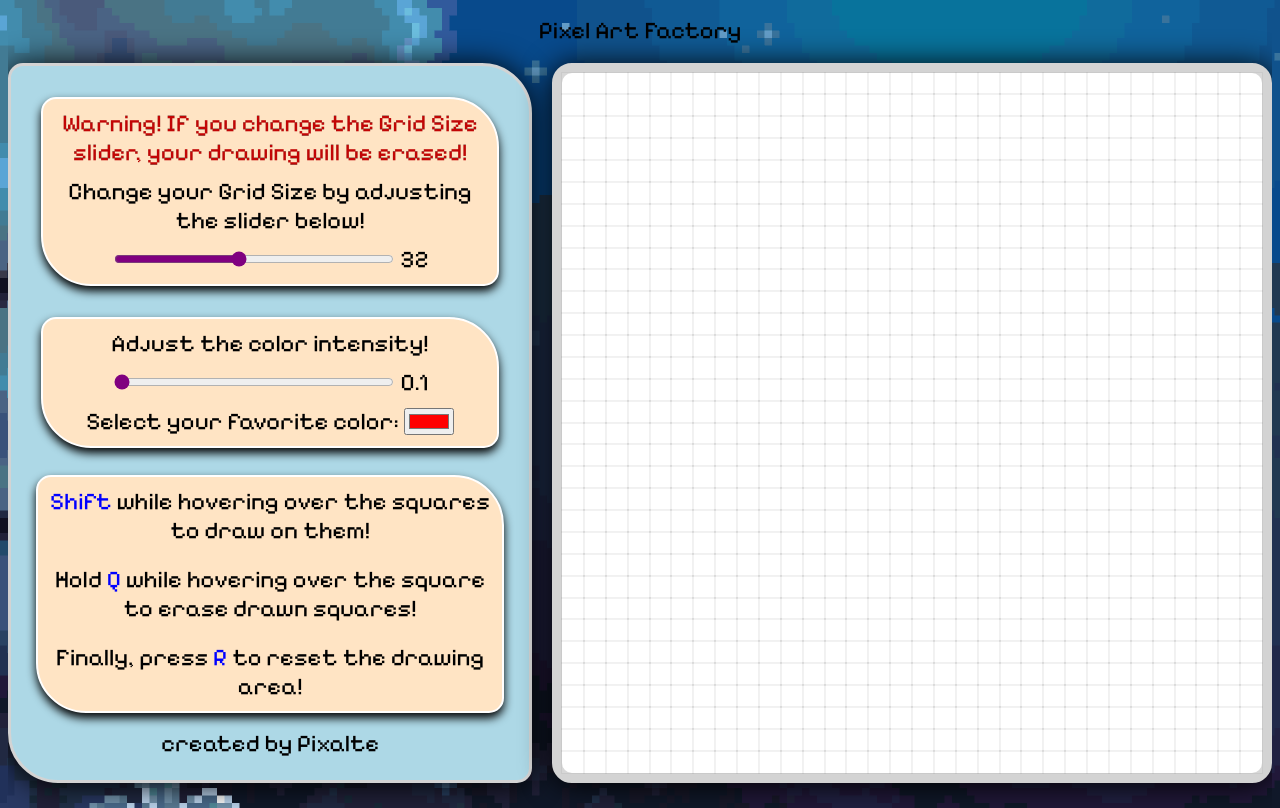
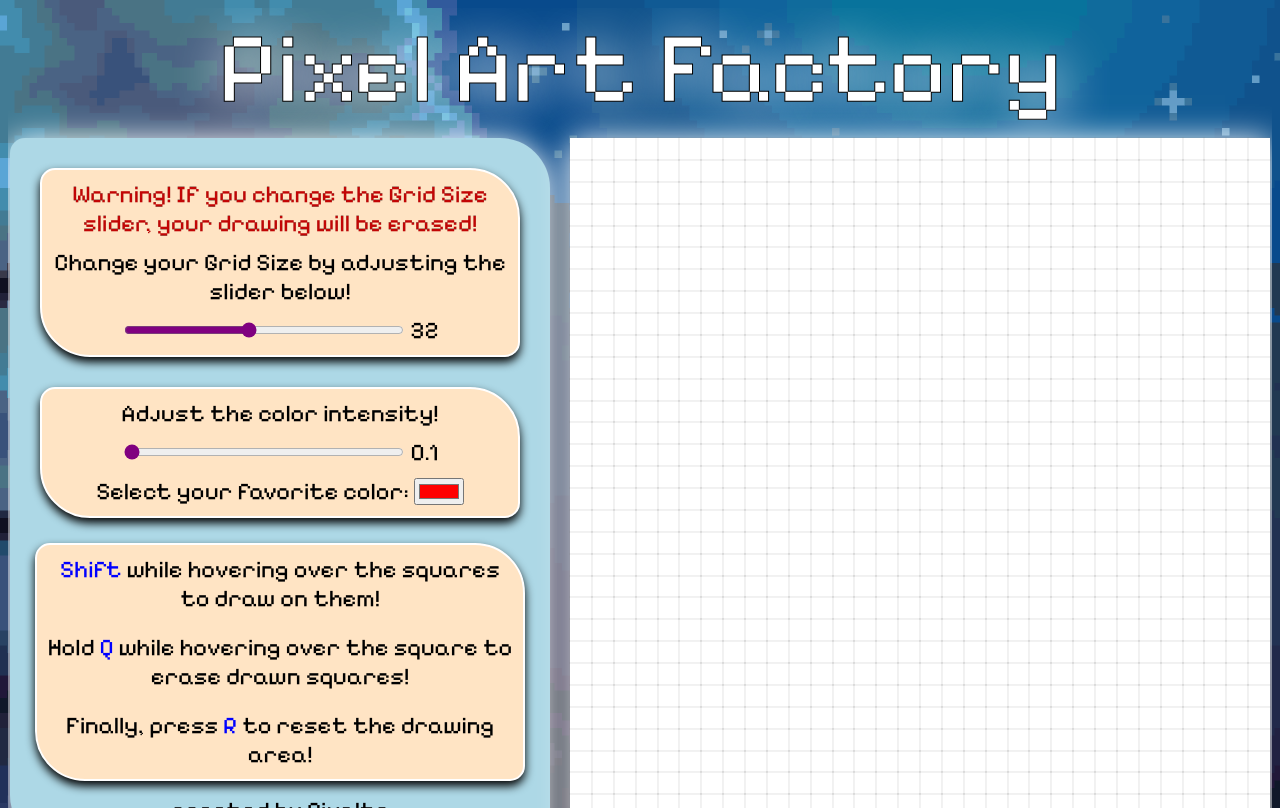
Before and after one commit to davidminhT/Etch-a-Sketch, a plain HTML site: page index.html in a window 1280 px wide. Drawn offline with Linux system fonts and the light colour scheme.

Commit message:
Adjust site styling

```diff
--- a/style.css
+++ b/style.css
@@ -19,6 +19,15 @@ body {
     background-size: auto;
 }
 
+#Header {
+    font-size: 100px;
+    color: white;
+    font-weight: 600px;
+    text-shadow: 2px 2px 50px;
+    -webkit-text-stroke: 1px black;
+
+}
+
 #Main {
     display: flex;
     flex-direction: row;
@@ -30,9 +39,7 @@ body {
     display: flex;
     flex-wrap: wrap;
     justify-content: flex-start;
-    border: 10px solid lightgray;
-    border-radius: 20px;
-    box-shadow: 0px 2px 30px black
+    box-shadow: 0px 2px 30px white;
 }
 
 #Main > #RightBox
@@ -41,13 +48,12 @@ body {
     flex-direction: column;
     max-width: 500px;
     background-color: lightblue;
-    border: 3px solid lightgray;
     padding: 20px;
     text-align: center;
     gap: 10px;
     justify-content: space-evenly;
     border-radius: 15px 50px;
-    box-shadow: 0px 2px 30px black;
+    box-shadow: 0px 2px 30px white;
 }
 
 
```
